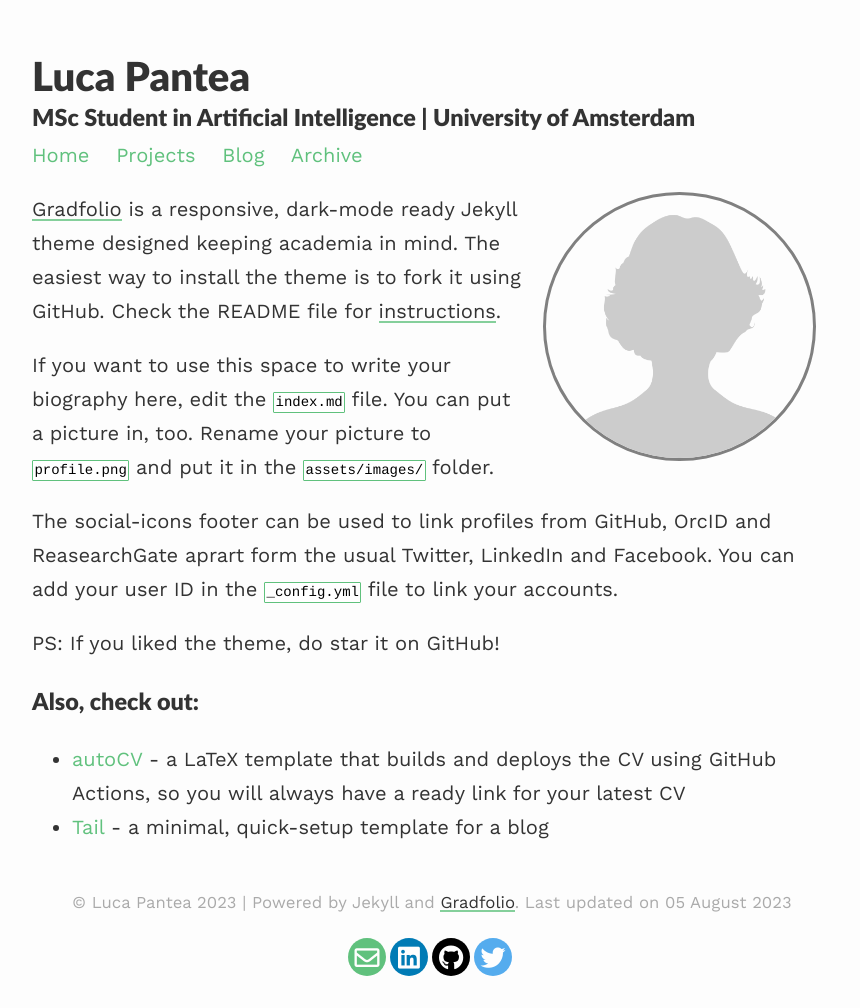
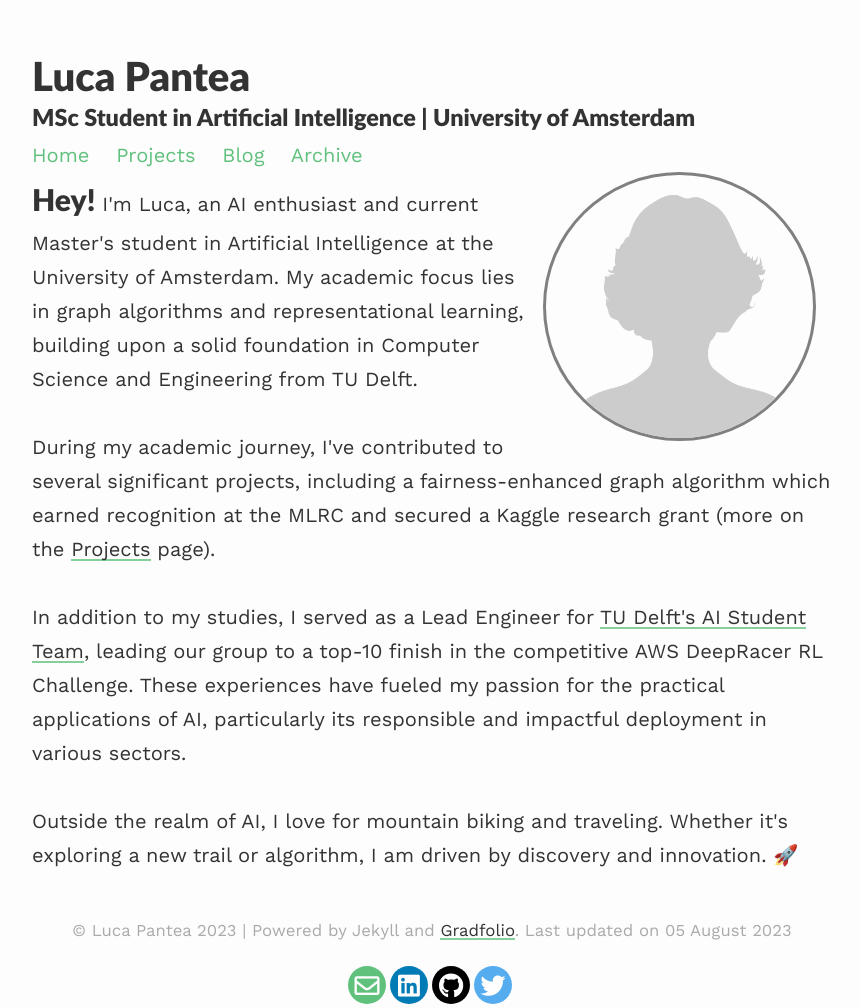
Before and after one commit to lucapantea/lucapantea.github.io, a Jekyll site: the page built from index.md, in a window 1280 px wide. Shown: the whole page, without its empty margins (208-1068 px from the left). Built offline with Jekyll 4.4.1, drawn with Linux system fonts in a browser that asks for light colours; nearby versions of some CDN libraries; before the commit the page ends 980 px from its top, so only the background shows below that.

Commit message:
updated index page

```diff
--- a/index.md
+++ b/index.md
@@ -7,15 +7,11 @@ profile:
 published: true
 ---
 
-[Gradfolio](https://github.com/jitinnair1/gradfolio){:target="_blank"} is a responsive, dark-mode ready Jekyll theme designed keeping academia in mind. The easiest way to install the theme is to fork it using GitHub. Check the README file for [instructions](https://github.com/jitinnair1/gradfolio#installation){:target="_blank"}.
+<h2 style="display: inline;">Hey!</h2><p style="display: inline;"> I'm Luca, an AI enthusiast and current Master's student in Artificial Intelligence at the University of Amsterdam. My academic focus lies in graph algorithms and representational learning, building upon a solid foundation in Computer Science and Engineering from TU Delft.<br><br></p>
 
-If you want to use this space to write your biography here, edit the `index.md` file. You can put a picture in, too. Rename your picture to `profile.png` and put it in the `assets/images/` folder.
+<p style="display: inline;">During my academic journey, I've contributed to several significant projects, including a fairness-enhanced graph algorithm which earned recognition at the MLRC and secured a Kaggle research grant (more on the <a href="/projects/">Projects</a> page). <br><br></p>
 
-The social-icons footer can be used to link profiles from GitHub, OrcID and ReasearchGate aprart form the usual Twitter, LinkedIn and Facebook. You can add your user ID in the `_config.yml` file to link your accounts.
+<p style="display: inline;"> In addition to my studies, I served as a Lead Engineer for <a href="https://www.teamepoch.net/">TU Delft's AI Student Team</a>, leading our group to a top-10 finish in the competitive AWS DeepRacer RL Challenge. These experiences have fueled my passion for the practical applications of AI, particularly its responsible and impactful deployment in various sectors.<br><br></p>
 
-PS: If you liked the theme, do star it on GitHub!
 
-### Also, check out:
-
-- [autoCV](https://github.com/jitinnair1/autocv) - a LaTeX template that builds and deploys the CV using GitHub Actions, so you will always have a ready link for your latest CV
-- [Tail](https://github.com/jitinnair1/tail) - a minimal, quick-setup template for a blog
+<p style="display: inline;">Outside the realm of AI, I love for mountain biking and traveling. Whether it's exploring a new trail or algorithm, I am driven by discovery and innovation. 🚀</p>
```
